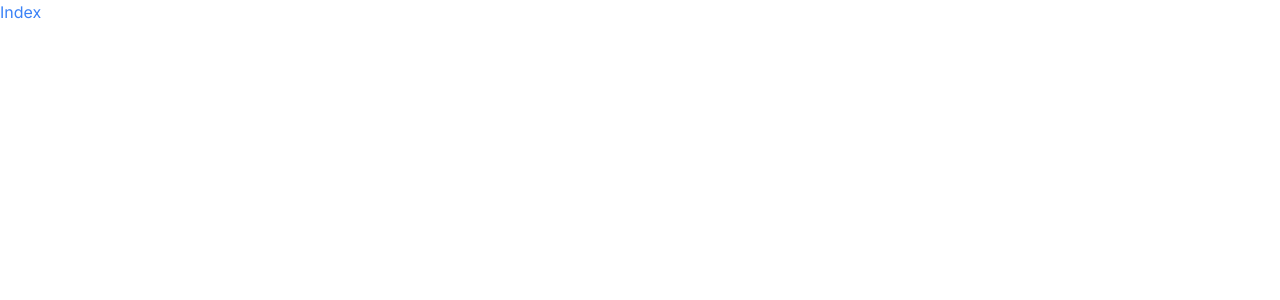
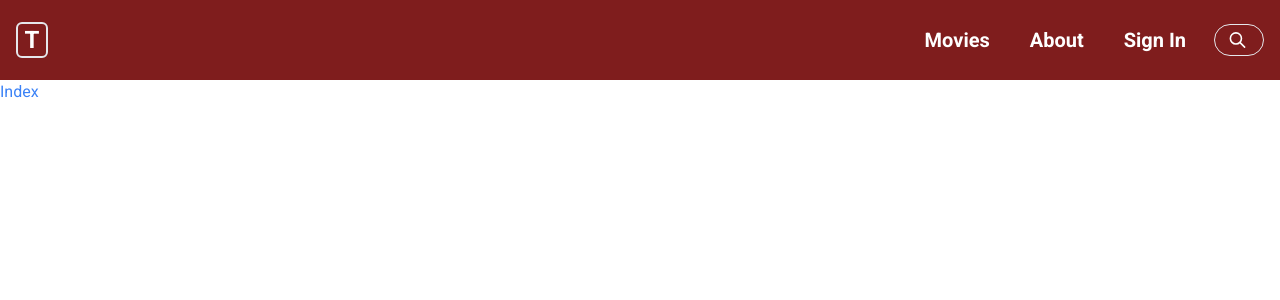
Before and after one commit to sebastianpiresmolin/movie-page-nextJS, a Next.js app: page / in a window 1280 px wide. Shown: the top 300 px of the page. Built offline with nearby package versions, Linux system fonts and the light colour scheme.

Commit message:
nav-links logic. import to navbar. navbar now has all functionality without backend

```diff
--- a/app/layout.tsx
+++ b/app/layout.tsx
@@ -1,12 +1,10 @@
-import type { Metadata } from "next";
-import { Inter } from "next/font/google";
-import "./globals.css";
-
-const inter = Inter({ subsets: ["latin"] });
+import type { Metadata } from 'next';
+import { roboto } from '@/app/ui/fonts';
+import './globals.css';
 
 export const metadata: Metadata = {
-  title: "Create Next App",
-  description: "Generated by create next app",
+  title: 'Tidaholm Cinema',
+  description: 'Adventures for the whole family',
 };
 
 export default function RootLayout({
@@ -16,7 +14,7 @@ export default function RootLayout({
 }>) {
   return (
     <html lang="en">
-      <body className={inter.className}>{children}</body>
+      <body className={`${roboto.className} antialiased`}>{children}</body>
     </html>
   );
 }
--- a/app/page.tsx
+++ b/app/page.tsx
@@ -1,7 +1,10 @@
+import NavBar from "./ui/navbar";
+
 export default function Home() {
   return (
-    <div className="h-screen w-screen bg-white">
+    <main className="h-screen w-screen bg-white">
+      <NavBar />
       <h1 className="text-blue-500">Index</h1>
-    </div>
+    </main>
   );
 }
--- /dev/null
+++ b/app/ui/fonts.ts
@@ -0,0 +1,3 @@
+import { Roboto } from 'next/font/google';
+
+export const roboto = Roboto({ subsets: ['latin'], weight: ['400', '700'] });
--- /dev/null
+++ b/app/ui/nav-links.tsx
@@ -0,0 +1,46 @@
+'use client';
+
+import Link from 'next/link';
+import { usePathname } from 'next/navigation';
+import clsx from 'clsx';
+
+// Map of links to display in the side navigation.
+// Depending on the size of the application, this would be stored in a database.
+const links = [
+  {
+    name: 'Movies',
+    href: '/movies',
+  },
+  {
+    name: 'About',
+    href: '/about',
+  },
+  {
+    name: 'Sign In',
+    href: '/singin',
+  }
+];
+
+export default function NavLinks() {
+  const pathname = usePathname();
+  return (
+    <>
+      {links.map((link) => {
+        return (
+          <Link
+            key={link.name}
+            href={link.href}
+            className={clsx(
+              'flex h-[48px] grow items-center justify-center gap-2 rounded-md bg-transparent p-3 font-bold antialiased hover:text-gray-400 md:flex-none md:justify-start md:p-2 md:px-3',
+              {
+                'bg-transparent text-gray-400': pathname === link.href,
+              }
+            )}
+          >
+            <p className="text-m md:text-xl">{link.name}</p>
+          </Link>
+        );
+      })}
+    </>
+  );
+}
--- /dev/null
+++ b/app/ui/navbar.tsx
@@ -0,0 +1,38 @@
+import Link from 'next/link';
+import NavLinks from '@/app/ui/nav-links';
+
+export default function NavBar() {
+  return (
+    <nav className="flex items-center  justify-between p-4 bg-red-900 text-white">
+      <Link
+        href="/"
+        className="text-2xl text-center font-bold border-solid border-2 w-8 rounded-md"
+      >
+        T
+      </Link>
+      <div className="flex space-x-4 items-center">
+        <NavLinks />
+          <form action="" className="relative mx-auto w-max">
+            <input
+              type="search"
+              className="peer cursor-pointer relative z-10 h-8 w-12 rounded-full border bg-transparent pl-12 outline-none focus:w-full focus:cursor-text focus:border-white focus:pl-16 focus:pr-4"
+            />
+            <svg
+              xmlns="http://www.w3.org/2000/svg"
+              className="absolute inset-y-0 my-auto h-8 w-12 border-r border-transparent stroke-white px-3.5 peer-focus:border-white peer-focus:stroke-white"
+              fill="none"
+              viewBox="0 0 24 24"
+              stroke="currentColor"
+              stroke-width="2"
+            >
+              <path
+                stroke-linecap="round"
+                stroke-linejoin="round"
+                d="M21 21l-6-6m2-5a7 7 0 11-14 0 7 7 0 0114 0z"
+              />
+            </svg>
+          </form>
+      </div>
+    </nav>
+  );
+}
```
Also changed, not shown: package.json (+8 -8 lines), 1 other file (tests, documents, lock files or other folders).
